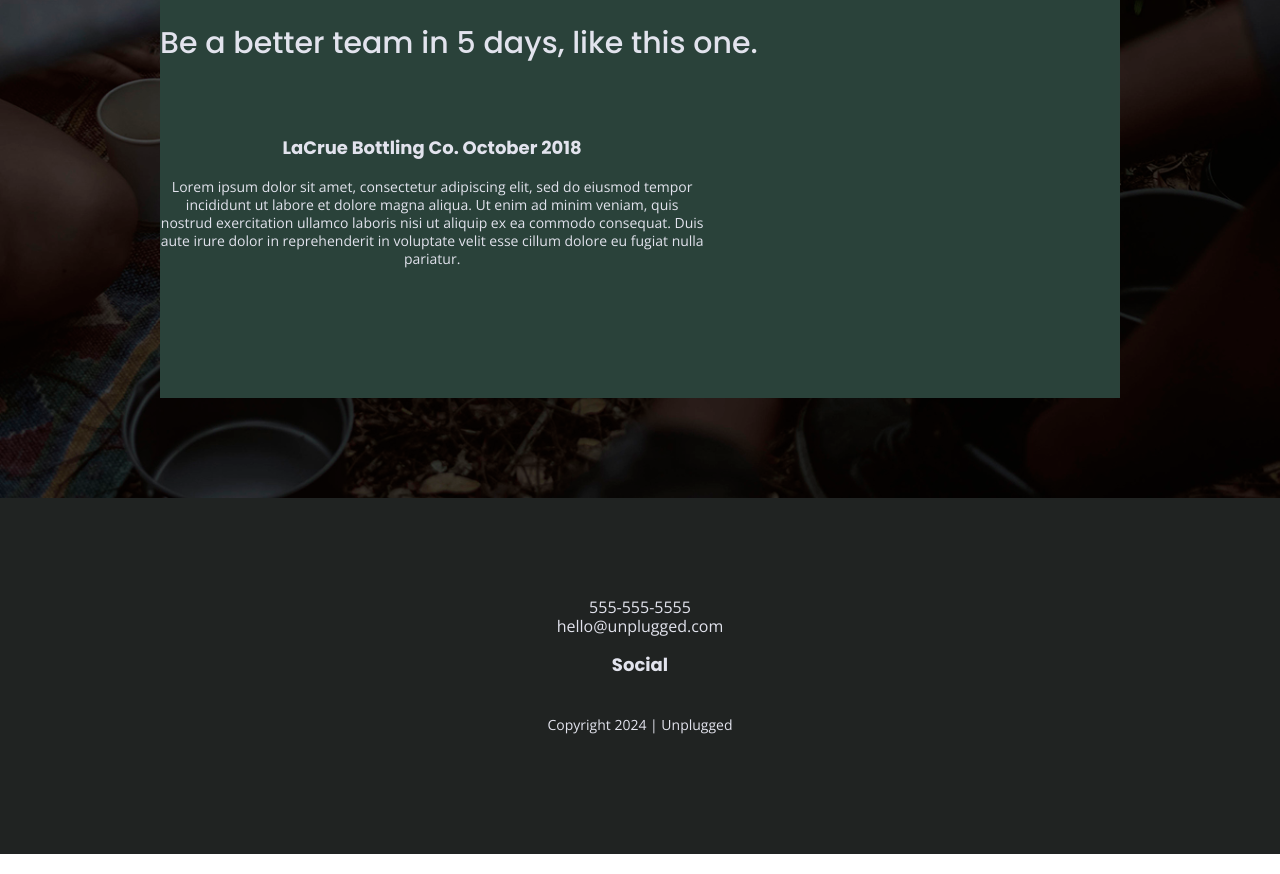
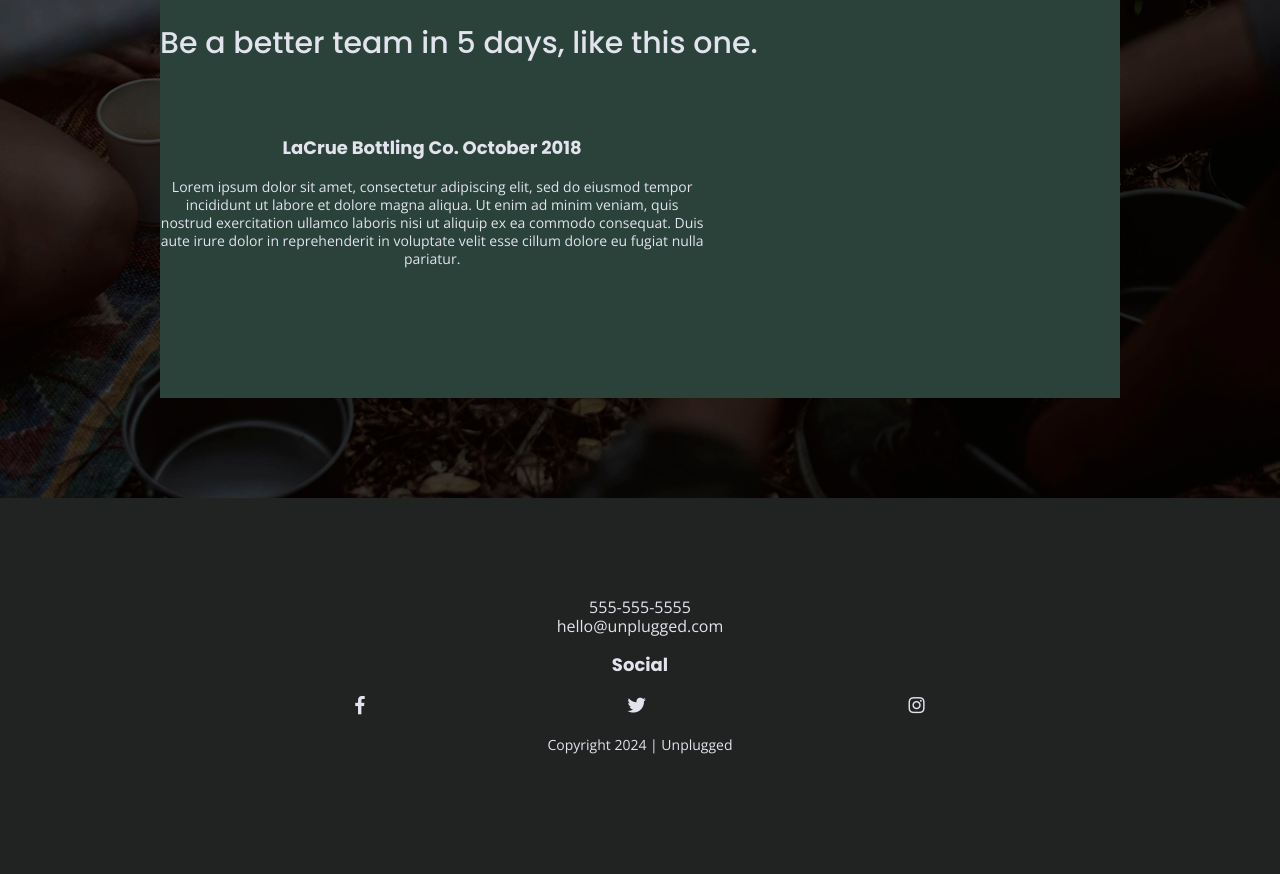
Before and after one commit to shareestark/unplugged, a website built with Parcel: page index.html in a window 1280 px wide. Shown: the part 1631-2505 px from the top of the page. Built offline with nearby package versions, Linux system fonts and the light colour scheme.

Commit message:
Adding social font icons

```diff
--- a/css/main.css
+++ b/css/main.css
@@ -209,9 +209,17 @@ footer .social-icons {
 }
 
 footer.social-icons p {
+  background-color: #527158;
+  border-radius: 50%;
+  width: 40px;
+  height: 40px;
   display: flex;
   justify-content: center;
   align-items: center;
+}
+
+footer .social-icons p i {
+  font-size: 1.3125em;
 }
 
 footer .copyright {
--- a/index.html
+++ b/index.html
@@ -168,12 +168,16 @@
             <h4>Social</h4>
             <div class="social-icons">
               <p>
-                <a
-                  href="https://www.facebook.com/yoursite"
-                  target="_blank"
-                  rel="noopener"
-                ></a>
+                <a href=""> <i class="fab fa-facebook-f"></i></a>
               </p>
+
+              <p>
+                <a href=""> <i class="fab fa-twitter"></i></a>
+              </p>
+              <p>
+                <a href=""> <i class="fab fa-instagram"></i></a>
+              </p>
+
               <!--other social links here-->
             </div>
           </div>
```
